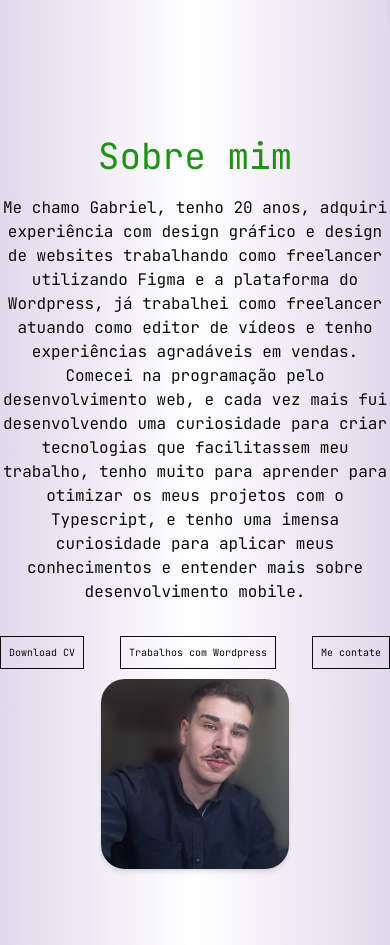
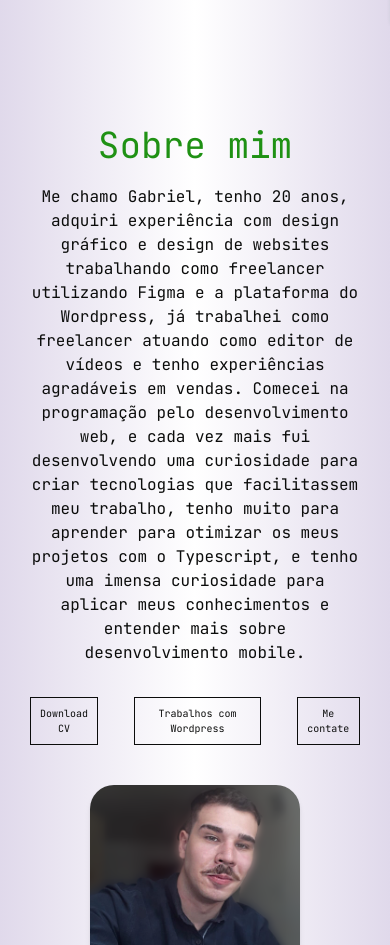
Before and after one commit to Mazzotti1/Portfolio, a React (Vite) app: page / in a window 390 px wide. Shown: the part 820-1765 px from the top of the page. Built offline with nearby package versions, Linux system fonts and the light colour scheme.

Commit message:
Correção margens do about

```diff
--- a/src/styles/medias/medias.css
+++ b/src/styles/medias/medias.css
@@ -142,6 +142,7 @@
     }
     .containerText{
         text-align:center;
+        margin:30px;
         margin-top:10px
     }
     .imgAbout{
```
